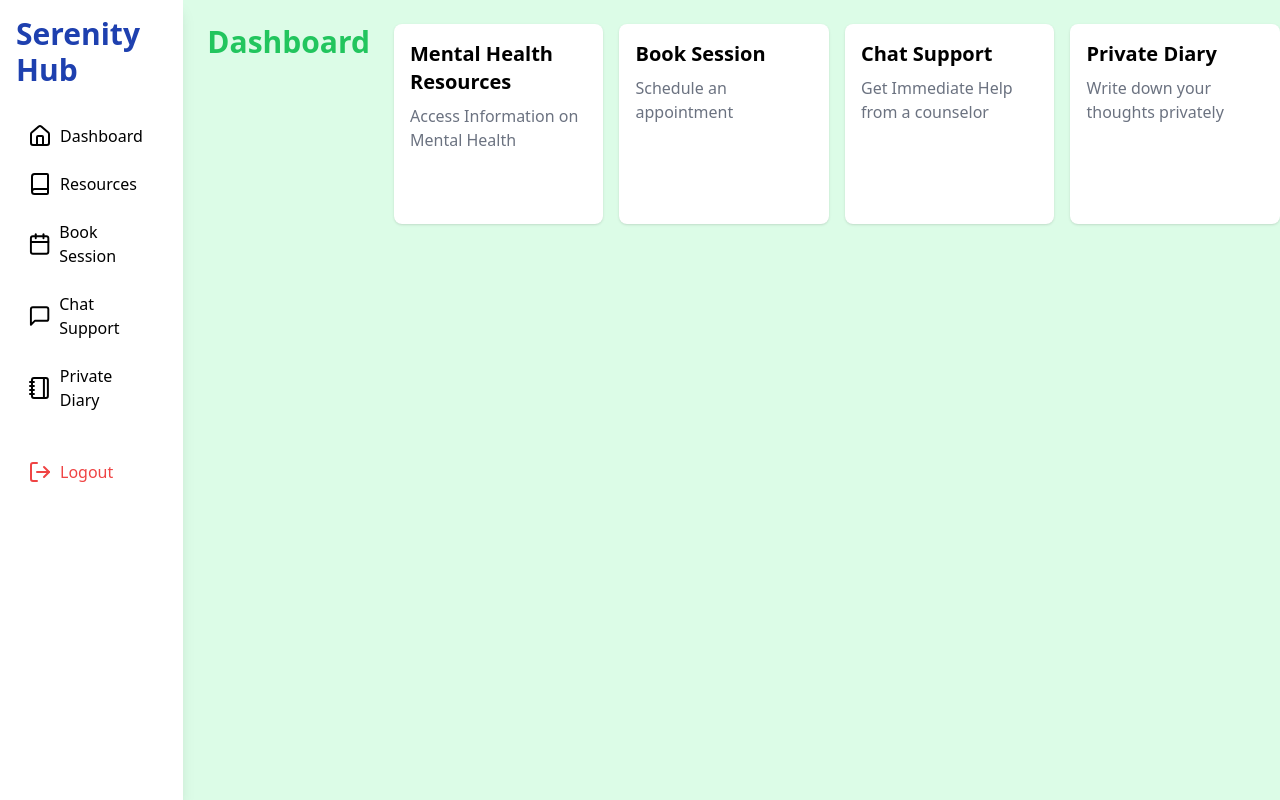
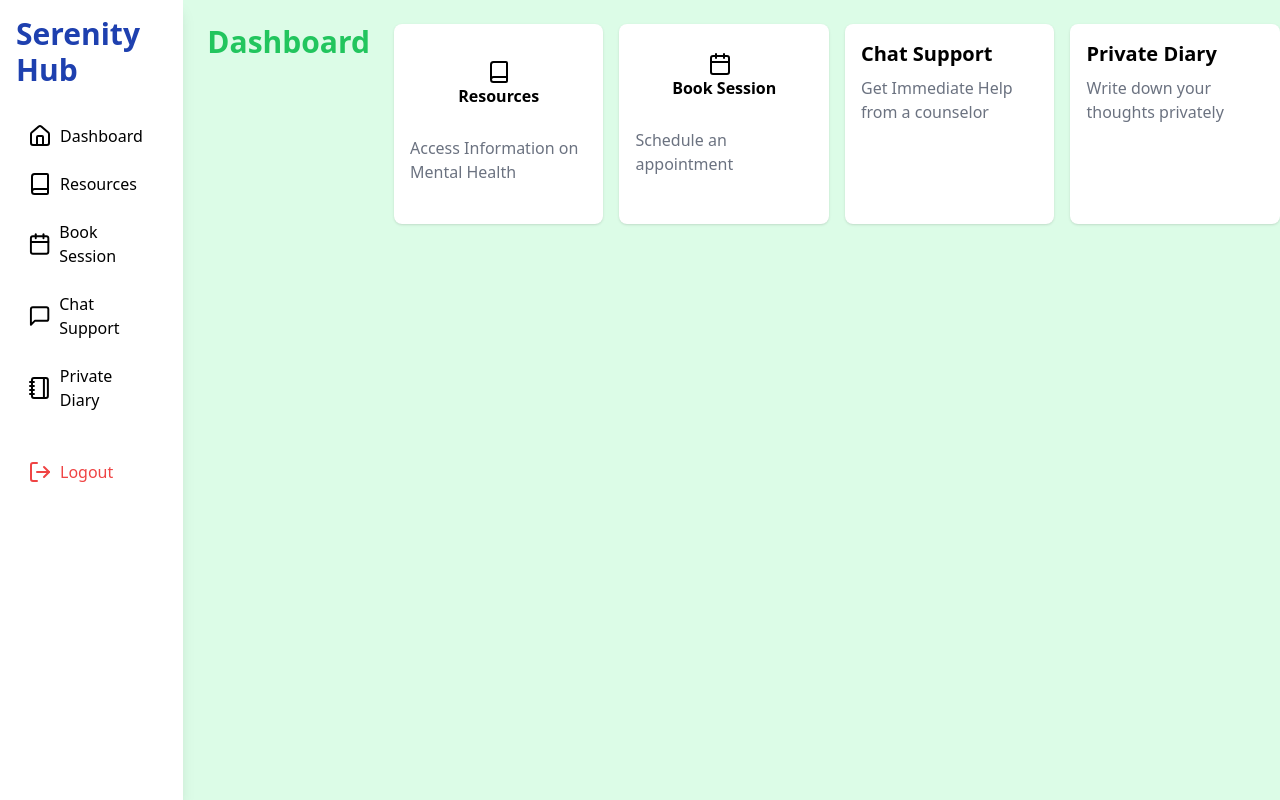
Before and after one commit to abongo123/Alx-Capstone-v2, a React (Vite) app in the folder stevemind-mental-health-app/: page /dashboard in a window 1280 px wide. Built offline with nearby package versions, Linux system fonts and the light colour scheme; no server answers; sample sign-in values are in the browser's storage.

Commit message:
Modified dashboard

```diff
--- a/stevemind-mental-health-app/src/components/Dashboard.jsx
+++ b/stevemind-mental-health-app/src/components/Dashboard.jsx
@@ -3,8 +3,7 @@ import { auth } from "../firebaseConfig";
 import { signOut } from "firebase/auth";
 import Sidebar from "../components/Sidebar";
 import { Link } from "react-router-dom"
-
-console.log("Dashboard component is rendering");
+import { Home, Calendar, MessageSquare, Book, LogOut, Notebook } from "lucide-react";
 
 const Dashboard = () => {
   const navigate =useNavigate()
@@ -23,14 +22,17 @@ const Dashboard = () => {
       </div>
 <div className="flex flex-col gap-4 items-center">
       <div className="mt-6 grid grid-cols-1 md:grid-cols-2 lg lg:grid-cols-4 gap-4">
-        <div className="bg-white p-4 rounded-lg shadow h-[200px]">
-        <h2 className="text-xl font-semibold text-black">Mental Health Resources</h2>
-        <p className="text-gray-500 mt-2">Access Information on Mental Health</p>
-        <Link to="/resources" className="text-blue-500 hover:underline"></Link>
+        <div className="bg-white p-4 rounded-lg shadow h-full">
+        <Link to="/resources" className="flex flex-col items-center p-3 text-black hover:bg-gray-200 rounded font-bold">
+            <Book className="mt-2" />Resources
+            </Link>
+        <p className="text-gray-500 mt-4">Access Information on Mental Health</p>
         </div>
         <div className="bg-white p-4 rounded-lg shadow h-[200px]">
-        <h2 className="text-xl font-semibold text-black">Book Session</h2>
-        <p className="text-gray-500 mt-2">Schedule an appointment</p>
+        <Link to="/book-session" className="flex flex-col items-center p-3 text-black hover:bg-gray-200 rounded font-semibold">
+            <Calendar className="mr-2" /> Book Session
+            </Link>
+        <p className="text-gray-500 mt-4">Schedule an appointment</p>
         <Link to="/book-session" className="text-blue-500 hover:underline"></Link>
         </div>
 
```
Also changed, not shown: 1 other file (tests, documents, lock files or other folders).
